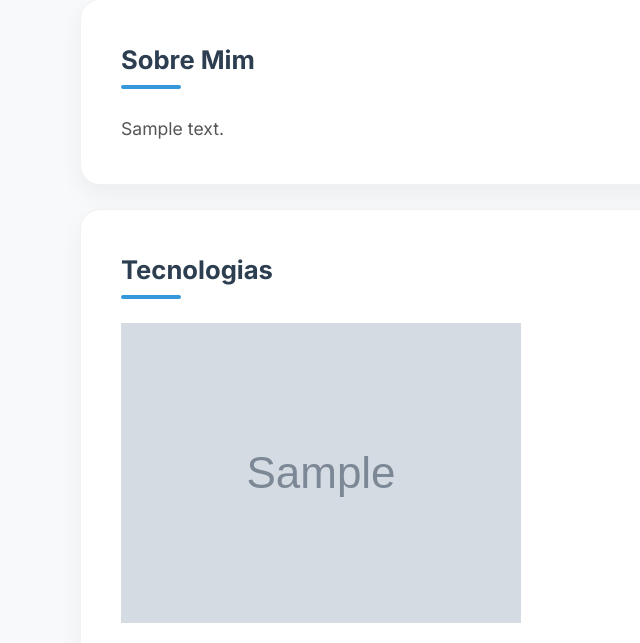
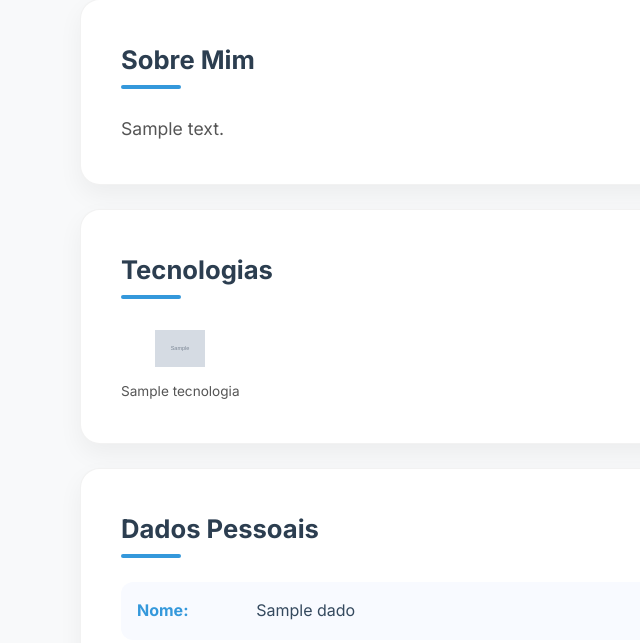
Before and after one commit to JNickolasz/Portifolio, a Django app: template Server/portifolio/templates/portifolio/home.html in a window 1280 px wide. Shown: the part 558-1201 px from the top of the page, without its empty margins (125-765 px from the left). Run offline with Django 5.2, Linux system fonts and the light colour scheme; the template is opened without the code that fills it: most values are stand-ins (such as "Sample title", 1, 10 or a date in 2020); grey boxes marked "Sample" are stand-in pictures.

Commit message:
Feat:tecnologias grid layout with icons and names

```diff
--- a/Server/core/models.py
+++ b/Server/core/models.py
@@ -45,5 +45,8 @@ class Tecnologia(models.Model):
     nome = models.CharField(max_length=20)
     icone_url = models.URLField()
 
+    class Meta:
+        ordering = ['ordem']
+
     def __str__(self):
         return self.nome
--- a/Server/portifolio/templates/portifolio/home.html
+++ b/Server/portifolio/templates/portifolio/home.html
@@ -48,6 +48,27 @@
     color: var(--accent-color);
     margin-right: 0.5rem;
   }
+  .tecnologias-grid {
+    display: flex;
+    flex-wrap: wrap;
+    gap: 1.5rem;
+    margin-top: 1rem;
+}
+
+.tech-item {
+    display: flex;
+    flex-direction: column;
+    align-items: center;
+    gap: 0.5rem;
+    font-size: 0.85rem;
+    color: #555;
+}
+
+.tech-item img {
+    width: 50px;
+    height: 50px;
+    object-fit: contain;
+}
 </style>
 {% endblock %}
 
@@ -61,11 +82,16 @@
 
 <div class="secao card">
   <h3>Tecnologias</h3>
-  {% for tecnologia in tecnologias %}
-  <img src="{{tecnologia.icone_url}}" alt="{{tecnologia.nome}}">
-  {% empty %}
-  <p>Nenhuma tecnologia foi cadastrada ainda.</p>
-  {% endfor %}
+  <div class="tecnologias-grid">
+    {% for tecnologia in tecnologias %}
+    <div class="tech-item">
+      <img src="{{tecnologia.icone_url}}" alt="{{tecnologia.nome}}" width="50" height="50">
+      <span>{{tecnologia.nome}}</span>
+    </div>
+    {% empty %}
+    <p>Nenhuma tecnologia foi cadastrada ainda.</p>
+    {% endfor %}
+  </div>
 </div>
 
 <div class="secao card">
```
